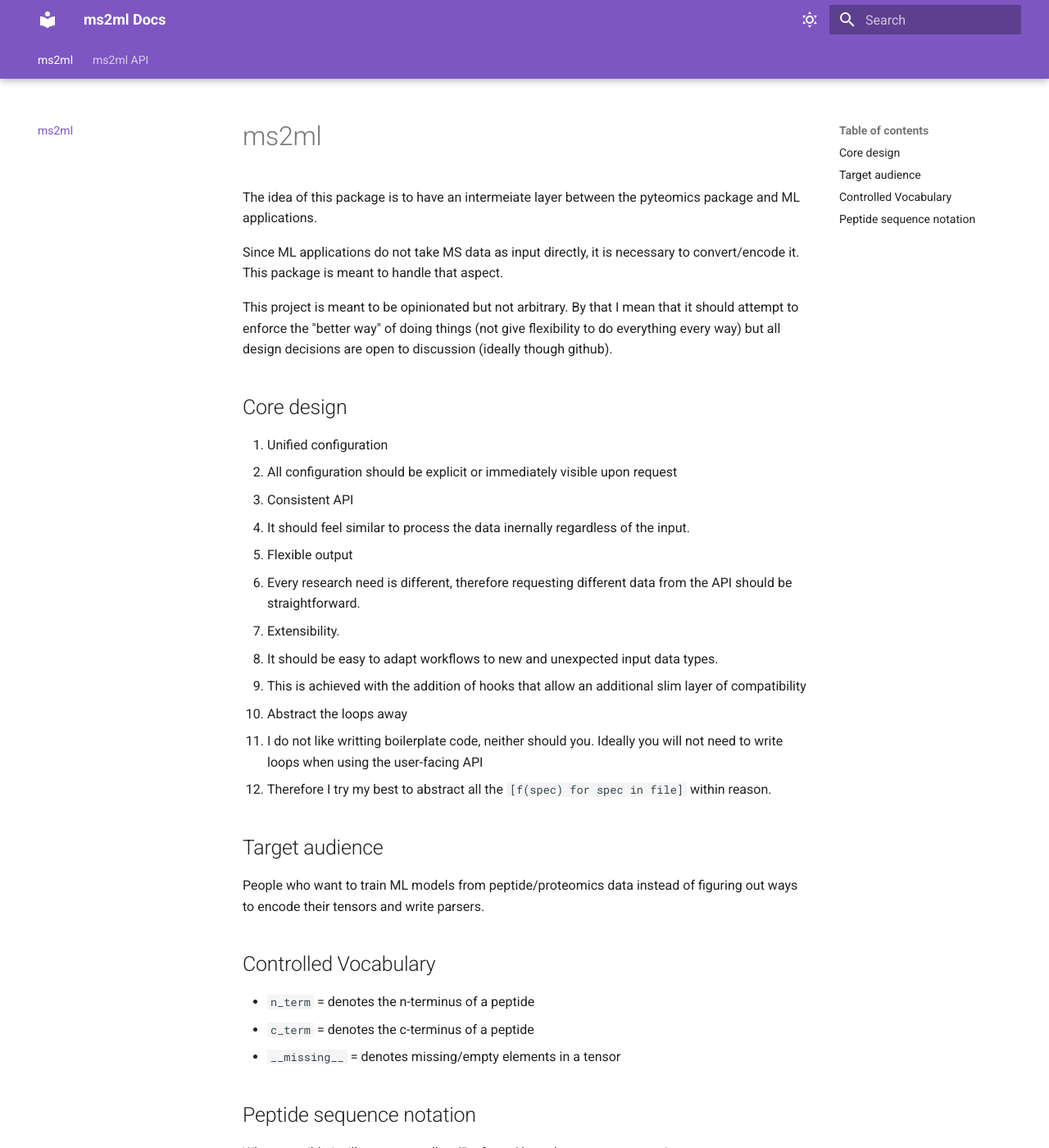
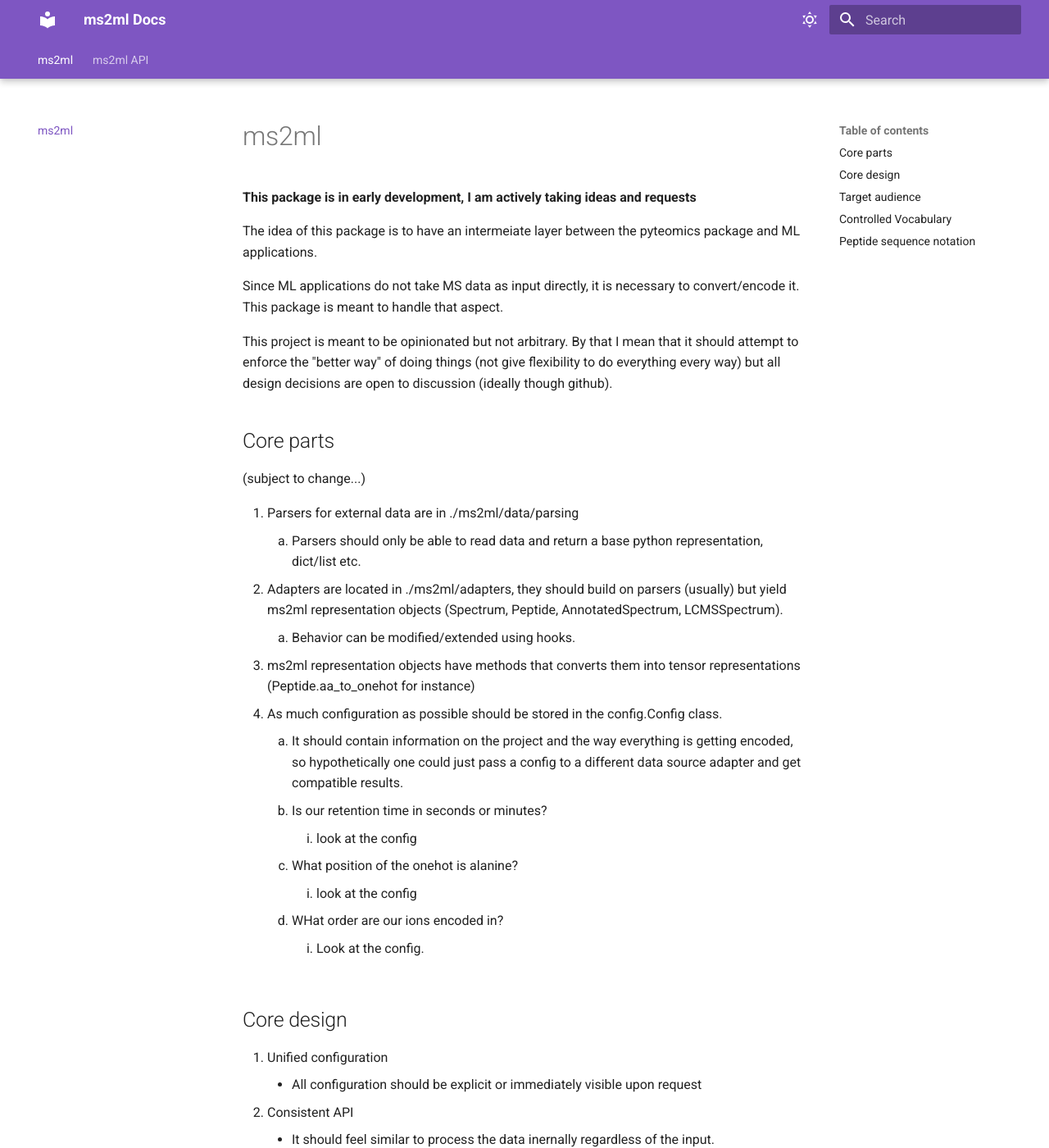
Before and after one commit to jspaezp/ms2ml, an MkDocs documentation site: the page built from docs/README.md, in a window 1280 px wide and 1400 px high. Shown: the whole window at 82% size. Built offline with MkDocs 1.6.1 and Material for MkDocs 9.7.7, drawn with Linux system fonts in a browser that asks for light colours; some of the changed text lies outside the part shown.

Commit message:
updated readme

```diff
--- a/docs/README.md
+++ b/docs/README.md
@@ -1,4 +1,6 @@
 # ms2ml
+
+**This package is in early development, I am actively taking ideas and requests**
 
 The idea of this package is to have an intermeiate layer between the pyteomics package and ML applications.
 
@@ -6,20 +8,44 @@ Since ML applications do not take MS data as input directly, it is necessary to
 
 This project is meant to be opinionated but not arbitrary. By that I mean that it should attempt to enforce the "better way" of doing things (not give flexibility to do everything every way) but all design decisions are open to discussion (ideally though github).
 
+## Core parts
+
+(subject to change...)
+
+1. Parsers for external data are in ./ms2ml/data/parsing
+    1. Parsers should only be able to read data and return a base python representation, dict/list etc.
+1. Adapters are located in ./ms2ml/adapters, they should build on parsers (usually) but yield ms2ml representation objects (Spectrum, Peptide, AnnotatedSpectrum, LCMSSpectrum).
+    1. Behavior can be modified/extended using hooks.
+1. ms2ml representation objects have methods that converts them into tensor representations (Peptide.aa_to_onehot for instance)
+1. As much configuration as possible should be stored in the config.Config class.
+    1. It should contain information on the project and the way everything is getting encoded, so hypothetically one could just pass a config to a different data source adapter and get compatible results.
+    1. Is our retention time in seconds or minutes?
+        1. look at the config
+    1. What position of the onehot is alanine?
+        1. look at the config
+    1. WHat order are our ions encoded in?
+        1. Look at the config.
+
 ## Core design
 
 1. Unified configuration
-   - All configuration should be explicit or immediately visible upon request
+    - All configuration should be explicit or immediately visible upon request
 1. Consistent API
-   - It should feel similar to process the data inernally regardless of the input.
+    - It should feel similar to process the data inernally regardless of the input.
 1. Flexible output
-   - Every research need is different, therefore requesting different data from the API should be straightforward.
+    - Every research need is different, therefore requesting different data from the API should be straightforward.
 1. Extensibility.
-   - It should be easy to adapt workflows to new and unexpected input data types.
-   - This is achieved with the addition of hooks that allow an additional slim layer of compatibility
+    - It should be easy to adapt workflows to new and unexpected input data types.
+    - This is achieved with the addition of hooks that allow an additional slim layer of compatibility
 1. Abstract the loops away
-   - I do not like writting boilerplate code, neither should you. Ideally you will not need to write loops when using the user-facing API
-   - Therefore I try my best to abstract all the `[f(spec) for spec in file]` within reason.
+    - I do not like writting boilerplate code, neither should you. Ideally you will not need to write loops when using the user-facing API
+    - Therefore I try my best to abstract all the `[f(spec) for spec in file]` within reason.
+1. Fail loudly
+    - It is already hard to debug ML models, lets make it easier by having **sensical** error messages and checks. They should also contain suggestions to fix the bug. Explicit is better than implicit. Errors are better than bugs.
+1. Api documentation.
+    - Documentation is critical, if it is not documented, It will be deleted (because nobody will use it ...)
+    - Within reason, all external api should be documented, typed, in-code commented, have a docstring, check that it renders well using mkdocs and an example.
+    - All classes should have a static `_sample` static method that gives a sample of that object, and its docstring shoudl include an example on how to generate it.
 
 ## Target audience
 
@@ -43,25 +69,34 @@ Check:
 
 # TODO
 
-- [x] Config Object, Object that stores the configuration of the encodings
 - [x] Spectrum converter (extended object that allow to go from spectrum to ms encodings)
-  - [x] Spectrum Tensor batch
-  - [x] Annotation option (adding a peptide object).
-    - [ ] sum/max combination
-    - [ ] decimal precision
-- [x] Peptide converter (extended object that allows going from peptide to encodings)
-  - [x] One hot
-  - [x] Numeric encoding
-  - [ ] Peptide Tensor Batch
-- [ ] Readers from mass spec data
+    - [x] Spectrum Tensor batch
+    - [x] Annotation option (adding a peptide object).
+        - [ ] sum/max combination
+        - [ ] decimal precision
+- [x] Peptide converter
+    - [x] One hot
+    - [x] Numeric encoding
+    - [ ] Peptide Tensor Batch
+- [x] Readers from mass spec data
+    - [ ] Decide which other to implement/have available
 - [ ] Dataset Objects (torch dataset objects)
-  - [ ] In disk caching
-  - [ ] In mem caching
-  - [ ] Peptide Dataset
-  - [ ] Spectrum Dataset
-  - [ ] Annotated Spectrum Dataset
-    \[ \] HDF5/sqlite caching
-    \[ \] Documentation, Documentation, Documentation
+    - [ ] In disk caching
+    - [ ] In mem caching
+    - [ ] Peptide Dataset
+    - [ ] Spectrum Dataset
+    - [ ] Annotated Spectrum Dataset
+        - [ ] HDF5/sqlite caching
+- [ ] *Documentation, Documentation, Documentation*
+    - [ ] Spectrum Class and subclasses
+    - [ ] Peptide Class and subclasses
+    - [ ] Helper Annotation classes
+
+
+- [ ] Style
+  - [ ] remove D100 from the exclusions in linting (missing docstring in module)
+  - [ ] remove D104 (missing docstring in package)
+  - [ ] Fix all flake8/pylint complains ...
 
 # Contribution
 
```
Also changed, not shown: README.md (+38 -38 lines).
